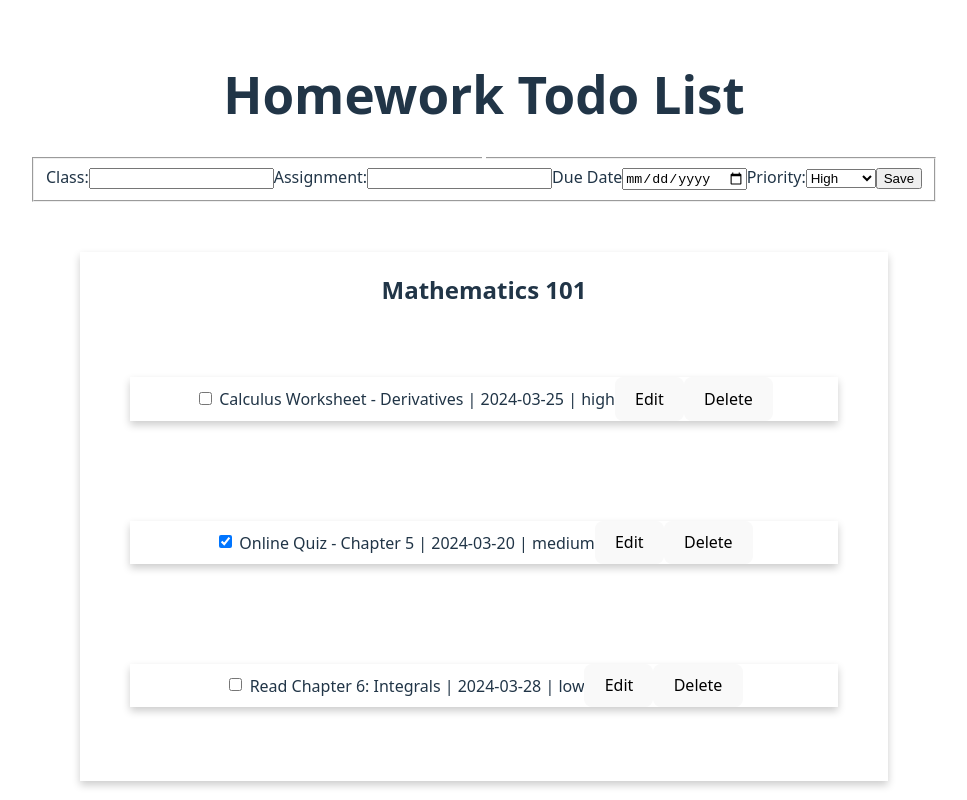
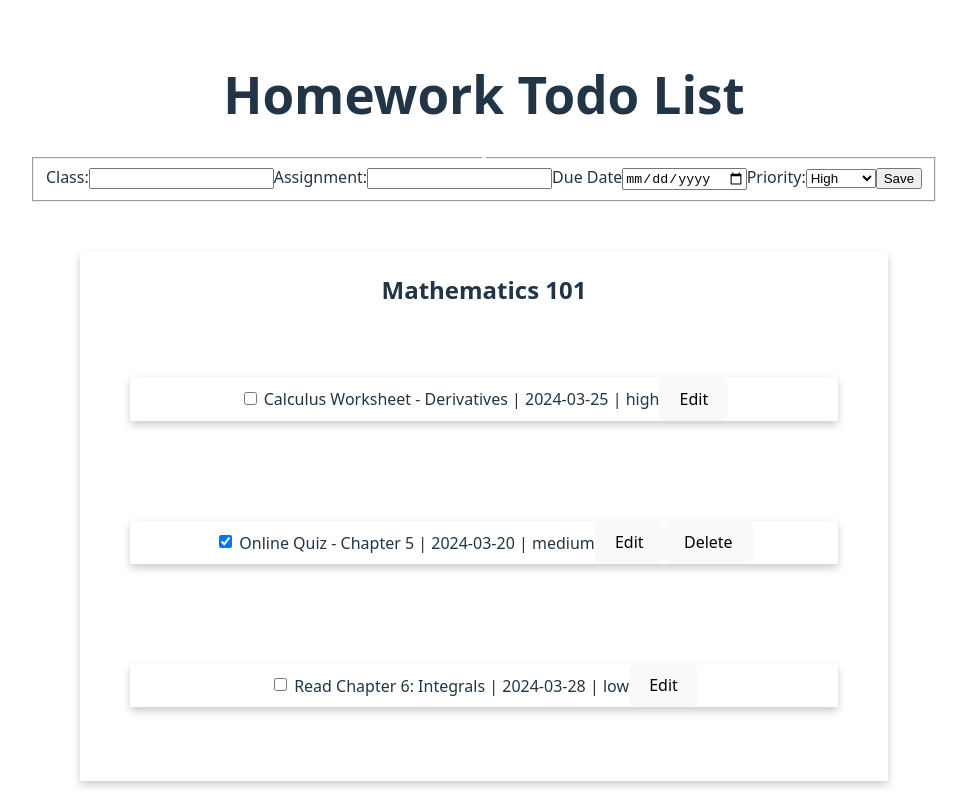
Before and after one commit to WendolynQuartey/HomeworkTodoApp, a React (Vite) app: page / in a window 1280 px wide. Shown: the top 800 px of the page, without its empty margins (156-1123 px from the left). Built offline with nearby package versions, Linux system fonts and the light colour scheme.

Commit message:
delete now shows up on checked tasks only

```diff
--- a/src/components/List.jsx
+++ b/src/components/List.jsx
@@ -4,8 +4,8 @@ import EditForm from "./EditForm.jsx"
 export default function List({ todos, dispatch }) {
    const [editingTask, setEditingTask] = useState(null)
 
-   function handleToggle(task){
-      dispatch({type: 'EDIT', id: task.id, payload:{completed: !task.completed}})
+   function handleToggle(task) {
+      dispatch({ type: 'EDIT', id: task.id, payload: { completed: !task.completed } })
    }
 
    function handleDelete(id) {
@@ -31,9 +31,15 @@ export default function List({ todos, dispatch }) {
                   <EditForm task={task} onSave={(updatedTask) => handleSaveEdit(task.id, updatedTask)} />
                ) : (
                   <div>
-                     <input type="checkbox" checked={task.completed} onChange={() => handleToggle(task)}/> {task.assignment} | {task.dueDate} | {task.priority}
-                     <button onClick={() => handleEdit(task)}>Edit</button>
-                     <button onClick={() => handleDelete(task.id)}>Delete</button>
+                     <input type="checkbox" checked={task.completed} onChange={() => handleToggle(task)} /> {task.assignment} | {task.dueDate} | {task.priority}
+                     {task.completed == false ? (
+
+                        <button onClick={() => handleEdit(task)}>Edit</button>
+                     ) : (
+                        <>
+                           <button onClick={() => handleEdit(task)}>Edit</button>
+                           <button onClick={() => handleDelete(task.id)}>Delete</button>
+                        </>)}
                   </div>
                )}
             </div>
```
